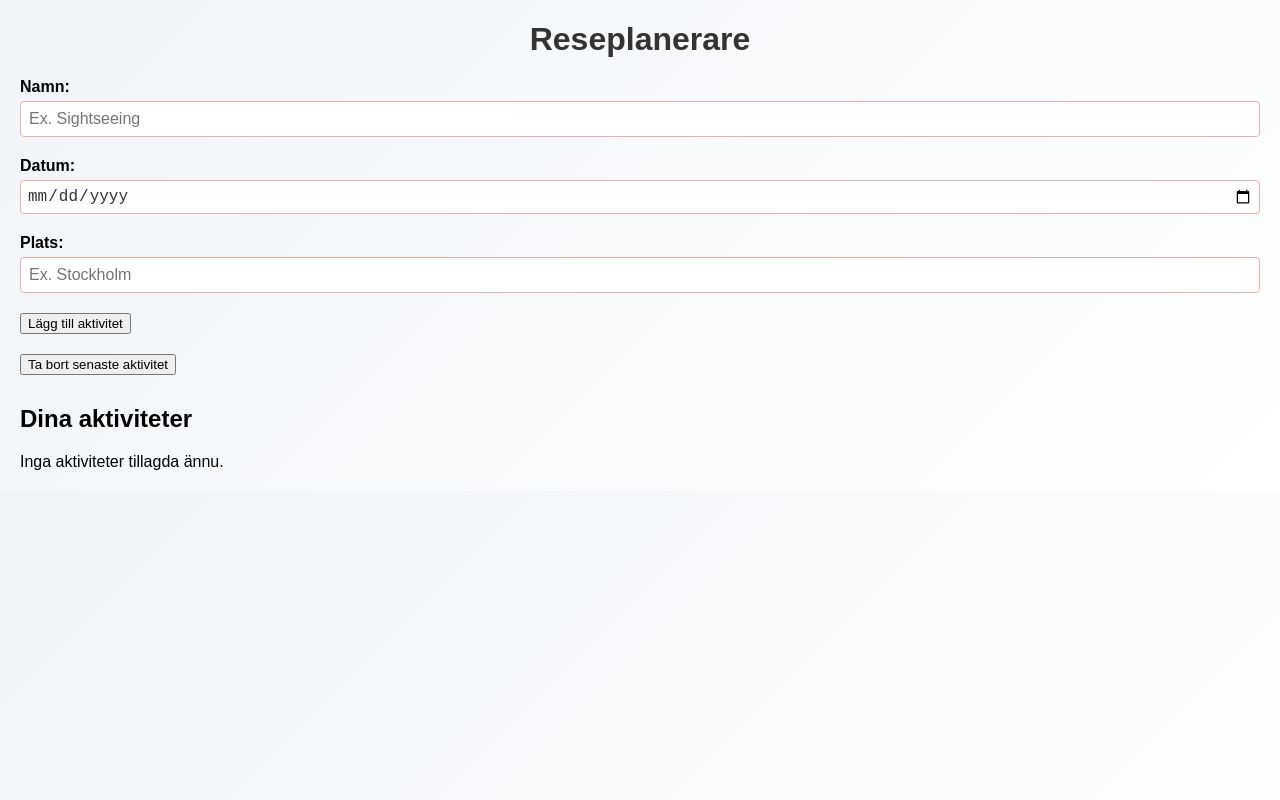
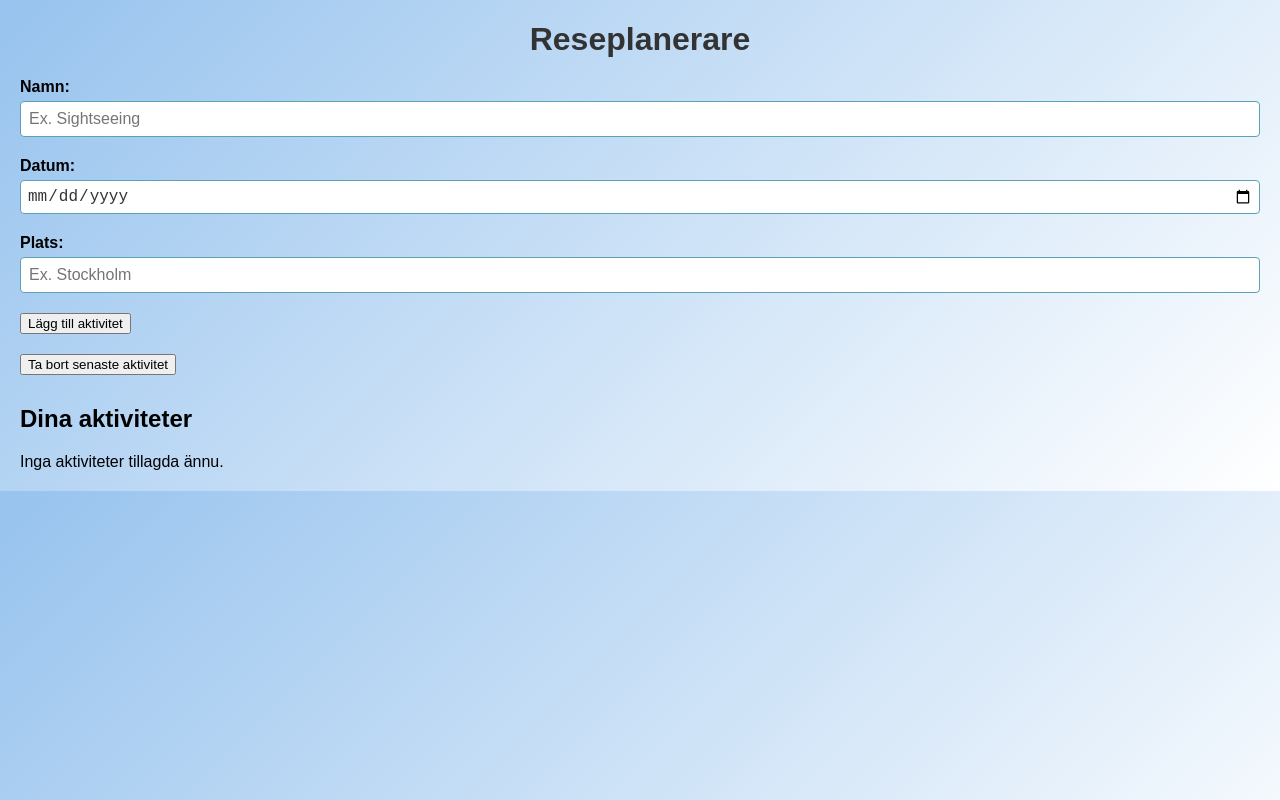
Before and after one commit to Asplund-chasacademy/Boilerroom-react, a React (Vite) app: page / in a window 1280 px wide. Built offline with nearby package versions, Linux system fonts and the light colour scheme.

Commit message:
tagit bort onödig css

```diff
--- a/boilerroom-react/src/index.css
+++ b/boilerroom-react/src/index.css
@@ -1,18 +1,10 @@
-/* src/index.css */
-/* ---- Global styling ---- */
 body {
-  /* Byt gärna till ett Google-font om du vill, ex: 'Open Sans', 'Poppins', 'Roboto' */
   font-family: Arial, sans-serif;
-  /* En enkel gradientbakgrund */
-  background: linear-gradient(135deg, #f0f4f8 0%, #ffffff 100%);
+  background: linear-gradient(135deg, #97c3ee 0%, #ffffff 100%);
   margin: 0;
   padding: 0;
 }
 
-/* Tar bort det globala "div { margin-bottom: 20px; }" för finare kontroll.
-   Istället sätt specifika marginaler via klasser. */
-
-/* ---- Wrapper för att centrera huvudsektionen ---- */
 .app-container {
   max-width: 600px;
   margin: 40px auto;
@@ -22,7 +14,7 @@ body {
   box-shadow: 0 2px 8px rgba(0, 0, 0, 0.1);
 }
 
-/* ---- Rubrik ---- */
+
 h1 {
   text-align: center;
   margin-bottom: 20px;
@@ -30,20 +22,7 @@ h1 {
   color: #333;
 }
 
-/* ---- Avsnitt för formulär, listor m.m. ---- */
-.form-section,
-.list-section {
-  margin-bottom: 20px;
-}
 
-/* ---- Felmeddelanden ---- */
-.error-message {
-  color: #d9534f; /* Röd ton */
-  margin-top: 10px;
-  font-weight: bold;
-}
-
-/* ---- Aktivitetens "kort" ---- */
 .activity-item {
   border: 1px solid #ddd;
   padding: 10px;
@@ -59,32 +38,32 @@ h1 {
 
 
 
-/* Gör label till block så att input kommer under */
+
 label {
   display: block;
   font-weight: bold;
   margin-top: 10px;
 }
 
-/* Lite styling för inputs */
+
 input {
   width: 100%;
   box-sizing: border-box;
   padding: 8px;
   margin-top: 5px;
   margin-bottom: 10px;
-  border: 1px solid #e9afaf;
+  border: 1px solid #5ba2b4;
   border-radius: 4px;
   font-size: 1rem;
 }
 
-/* Styla datuminputs lika */
+
 input[type="date"] {
   color: #333;
   padding: 6px;
 }
 
-/* Justera spacing för submitknappen i formuläret */
+
 form button {
   margin-top: 5px;
 }
```
